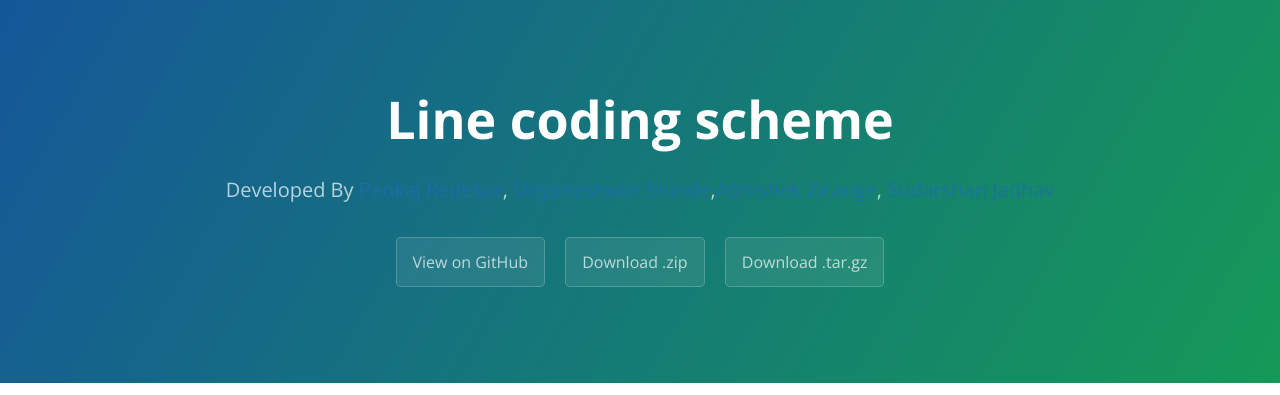
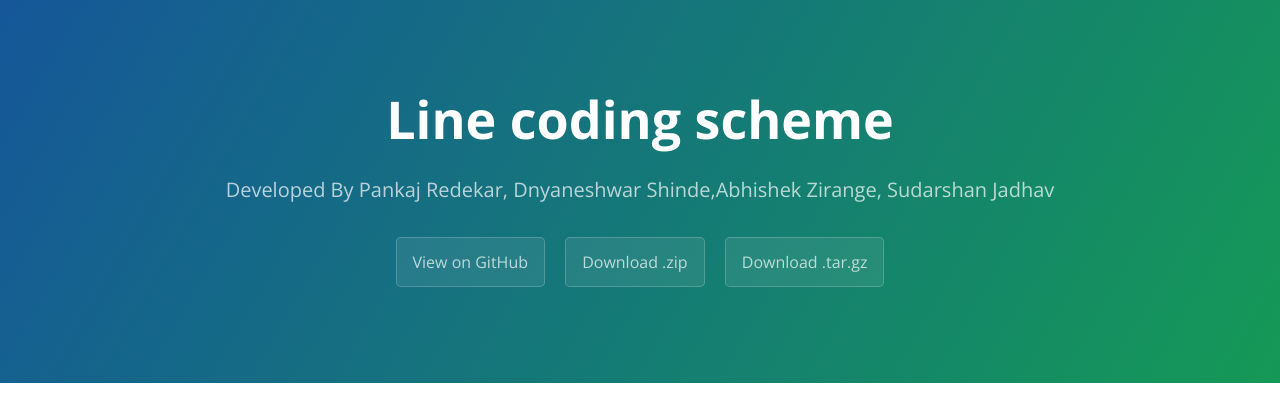
Before and after one commit to codeTKIET/line-coding-scheme, a plain HTML site: page index.html in a window 1280 px wide. Shown: the top 395 px of the page. Drawn offline with nearby package versions, Linux system fonts and the light colour scheme.

Commit message:
Update index.html

```diff
--- a/index.html
+++ b/index.html
@@ -12,7 +12,7 @@
   <body>
     <section class="page-header">
       <h1 class="project-name"><maquee>Line coding scheme</maquee></h1>
-      <h2 class="project-tagline">Developed By <a href="https://github.com/PankajRedekar">Pankaj Redekar</a>,<a href="https://github.com/Dnyaneshwarshinde"> Dnyaneshwar Shinde</a>,<a href="https://github.com/abhishekzirange">Abhishek Zirange</a>,<a href="https://github.com/jadhavsudarshan"> Sudarshan Jadhav</a></h2>
+      <h2 class="project-tagline">Developed By <a href="https://github.com/PankajRedekar" style="color:white">Pankaj Redekar</a>,<a href="https://github.com/Dnyaneshwarshinde" style="color:white"> Dnyaneshwar Shinde</a>,<a href="https://github.com/abhishekzirange" style="color:white">Abhishek Zirange</a>,<a href="https://github.com/jadhavsudarshan" style="color:white"> Sudarshan Jadhav</a></h2>
       <a href="https://github.com/codeTKIET/line-coding-scheme" class="btn">View on GitHub</a>
       <a href="https://github.com/codeTKIET/line-coding-scheme/zipball/master" class="btn">Download .zip</a>
       <a href="https://github.com/codeTKIET/line-coding-scheme/tarball/master" class="btn">Download .tar.gz</a>
```
